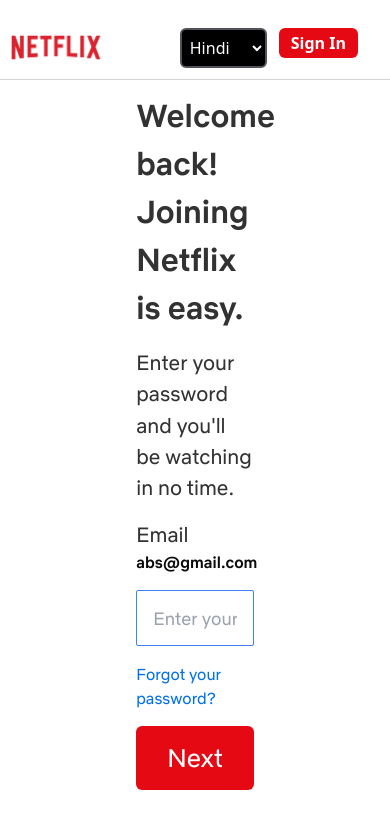
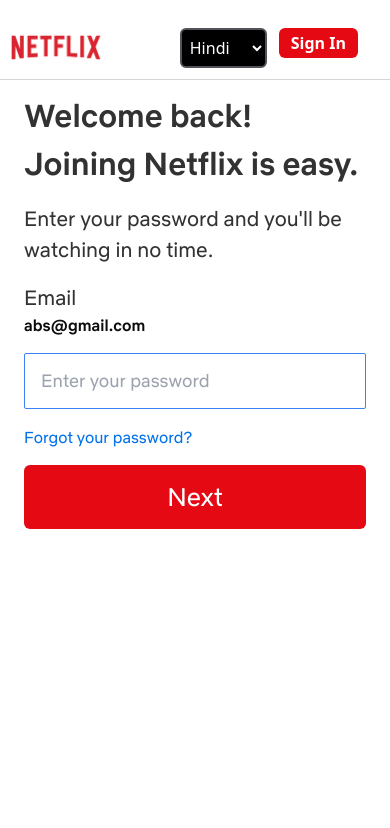
Before and after one commit to Asher9889/NetFlixGPT, a React (Create React App) app: page /signup in a window 390 px wide. Shown: the top 828 px of the page. Built offline with nearby package versions, Linux system fonts and the light colour scheme.

Commit message:
signup responsive done

```diff
--- a/src/components/SignUp.js
+++ b/src/components/SignUp.js
@@ -10,7 +10,7 @@
                 <Header />
             </header>
             <ContentWrapper>
-                <div className="px-4 w-2/5 mx-auto mt-[3%] font-netFlixMd">
+                <div className="px-4 md:w-3/5 lg:w-2/5 mx-auto mt-[3%] font-netFlixMd">
 
                     <form className="w-full  flex flex-col gap-4">
                         <h1 className="text-[2rem] opacity-[0.8]">Welcome back! <br/>Joining Netflix is easy.</h1>
```
